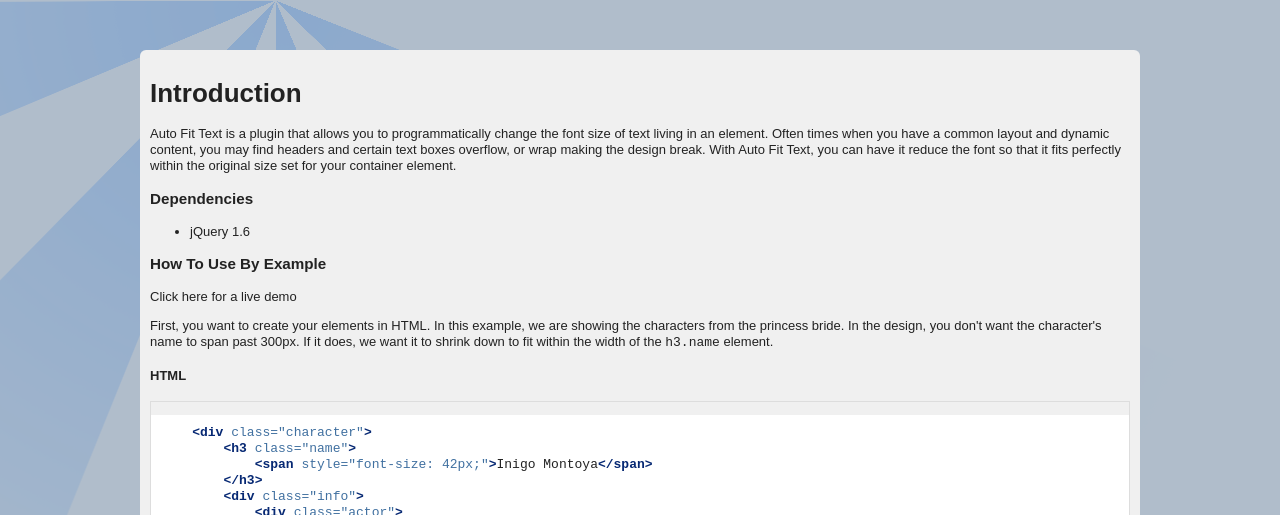
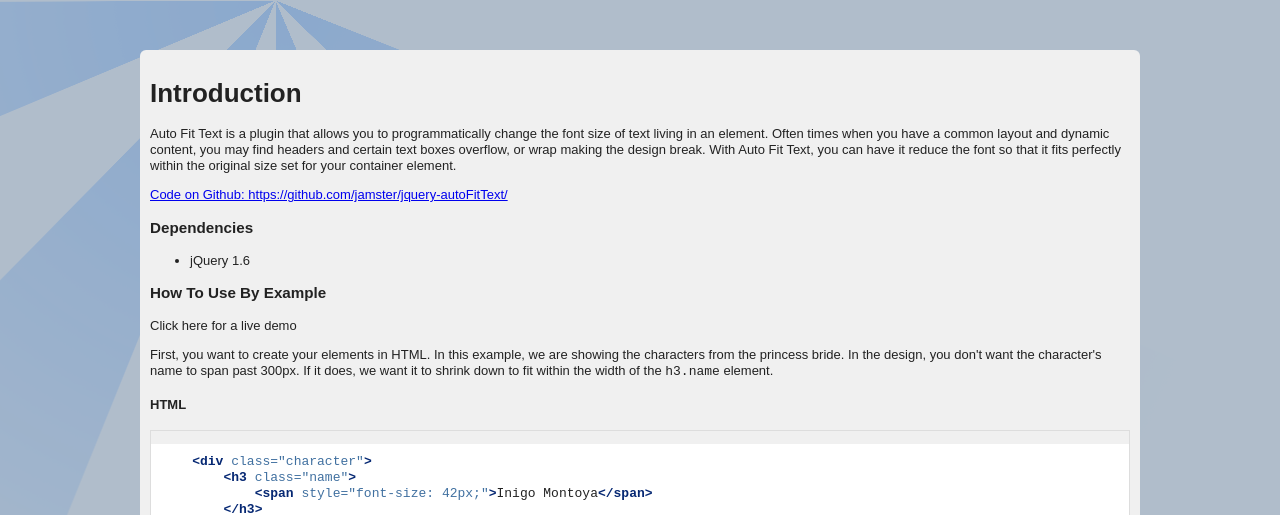
Before and after one commit to jamster/jquery-autoFitText, a plain HTML site: page index.html in a window 1280 px wide. Shown: the part 251-766 px from the top of the page. Drawn offline with nearby package versions, Linux system fonts and the light colour scheme; a web font is replaced by a local one.

Commit message:
link to source

```diff
--- a/index.html
+++ b/index.html
@@ -55,6 +55,9 @@
             <h1>Introduction</h1>
 
             <p>Auto Fit Text is a plugin that allows you to programmatically change the font size of text living in an element. Often times when you have a common layout and dynamic content, you may find headers and certain text boxes overflow, or wrap making the design break. With Auto Fit Text, you can have it reduce the font so that it fits perfectly within the original size set for your container element.</p>
+
+            <a href="https://github.com/jamster/jquery-autoFitText/">Code on Github: https://github.com/jamster/jquery-autoFitText/
+</a>
 
             <h3>Dependencies</h3>
 
```
